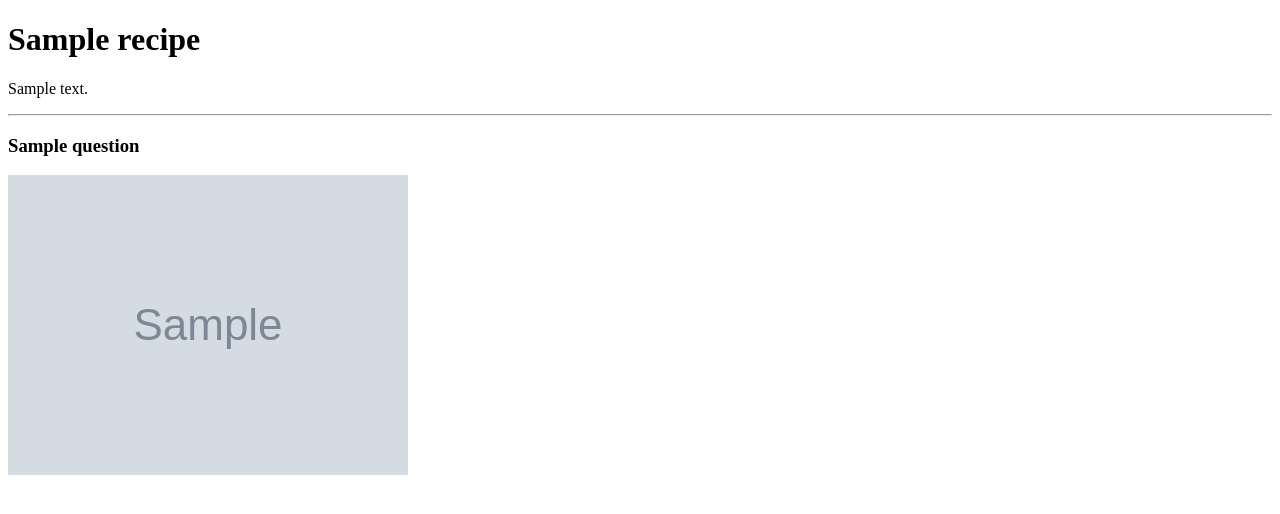
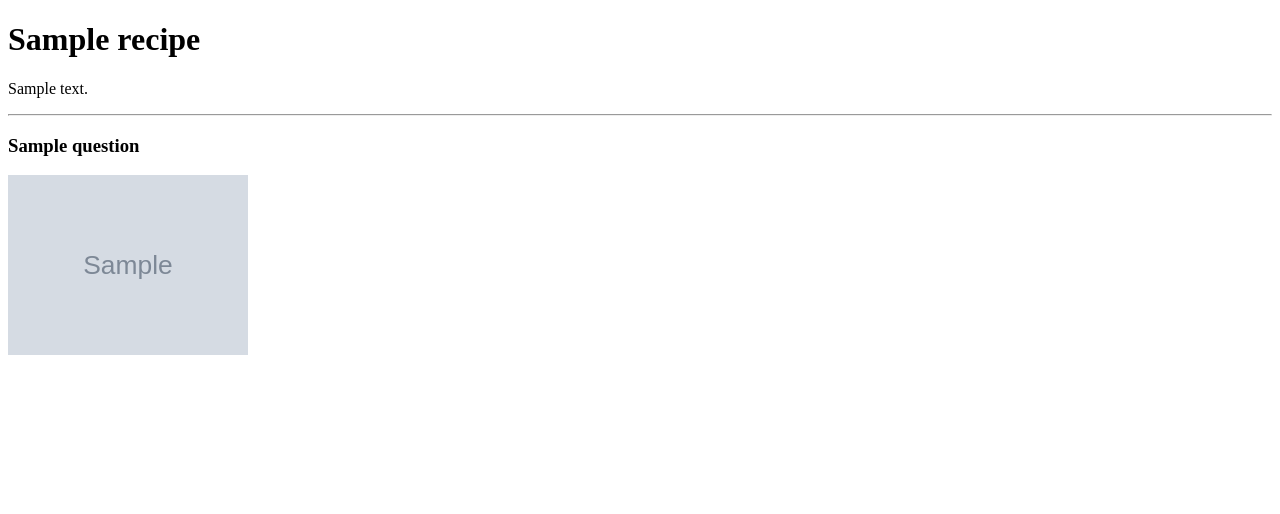
Before and after one commit to lapp14/food-is-mood, a Python web app: template food-is-mood/recipes/templates/recipe_edit_image.jinja2 in a window 1280 px wide. Shown: the part 60-574 px from the top of the page. Run offline with Jinja, Linux system fonts and the light colour scheme; the template is opened without the code that fills it: most values are stand-ins (such as "Sample title", 1, 10 or a date in 2020); grey boxes marked "Sample" are stand-in pictures.

```diff
--- a/food-is-mood/recipes/templates/recipe_edit_image.jinja2
+++ b/food-is-mood/recipes/templates/recipe_edit_image.jinja2
@@ -34,7 +34,7 @@
   <hr/>
 
   <h3>{{question}}</h3>
-  <img src="{{image}}"/>
+  <img src="{{image}}" style="width: 240px;"/>
   <p>{{form|safe}}</p>
 </body>
 </html>
```
